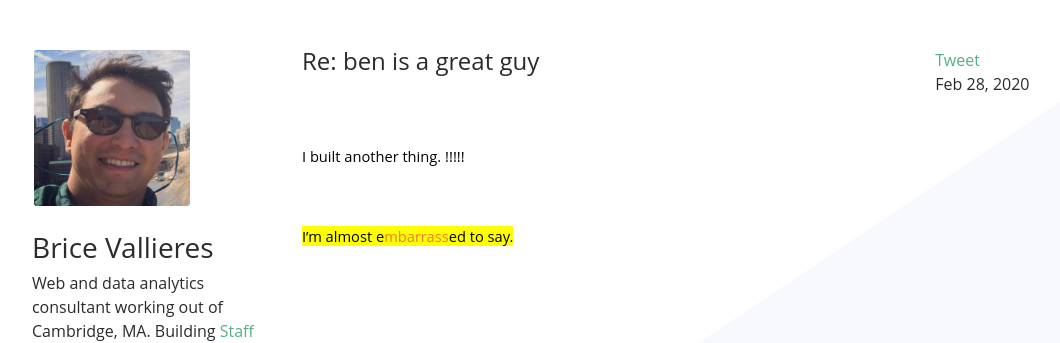
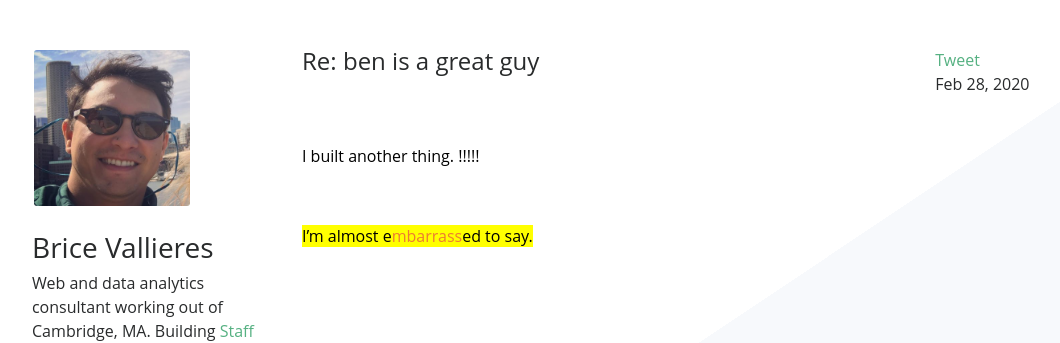
Before and after one commit to bvallier/blog, a Jekyll site: the page built from _posts/2020-02-28-Re: Ben is a great guy.md, in a window 1280 px wide. Shown: the top 343 px of the page, without its empty margins (68-1128 px from the left). Built offline with Jekyll 4.4.1, drawn with Linux system fonts in a browser that asks for light colours; our own code applies the rules of GitHub Pages for plain Markdown files; comment, search, counter and statistics services are not loaded.

Commit message:
Franklin Commit :: 2020-02-28-Re: Ben is a great guy.md

```diff
--- a/_posts/2020-02-28-Re: Ben is a great guy.md
+++ b/_posts/2020-02-28-Re: Ben is a great guy.md
@@ -1 +1 @@
-<body><div class="WordSection1"><p class="MsoNormal"><span style="font-size:11.0pt;color:black">I built another thing. !!!!!</span><span style="color:black"><p></p></span></p><p class="MsoNormal"><span style="color:black"> <p></p></span></p><p class="MsoNormal"><span style="font-size:11.0pt;color:black;background:yellow">I’m almost e</span><span style="font-size:11.0pt;color:#ED7D31;background:yellow">mbarrass</span><span style="font-size:11.0pt;color:black;background:yellow">ed to say.</span><span style="color:black"><p></p></span></p><div><p class="MsoNormal"><span style="font-size:11.0pt;color:black">
+<body><div class="WordSection1"><p class="MsoNormal"><span style="color:black">I built another thing. !!!!!</span><span style="font-size:12.0pt;color:black"><p></p></span></p><p class="MsoNormal"><span style="font-size:12.0pt;color:black"><p> </p></span></p><p class="MsoNormal"><span style="color:black;background:yellow">I’m almost e</span><span style="color:#ED7D31;background:yellow">mbarrass</span><span style="color:black;background:yellow">ed to say.</span><span style="font-size:12.0pt;color:black"><p></p></span></p><div><p class="MsoNormal"><span style="color:black">
```
